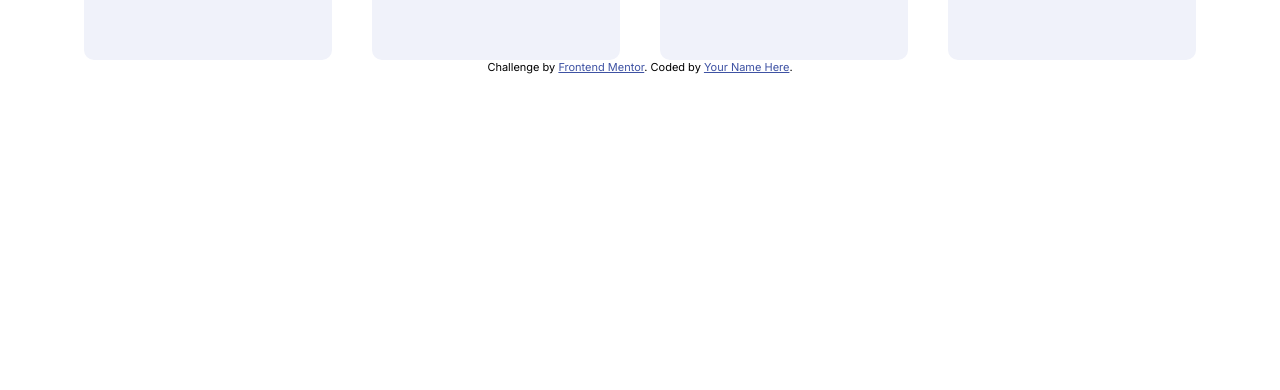
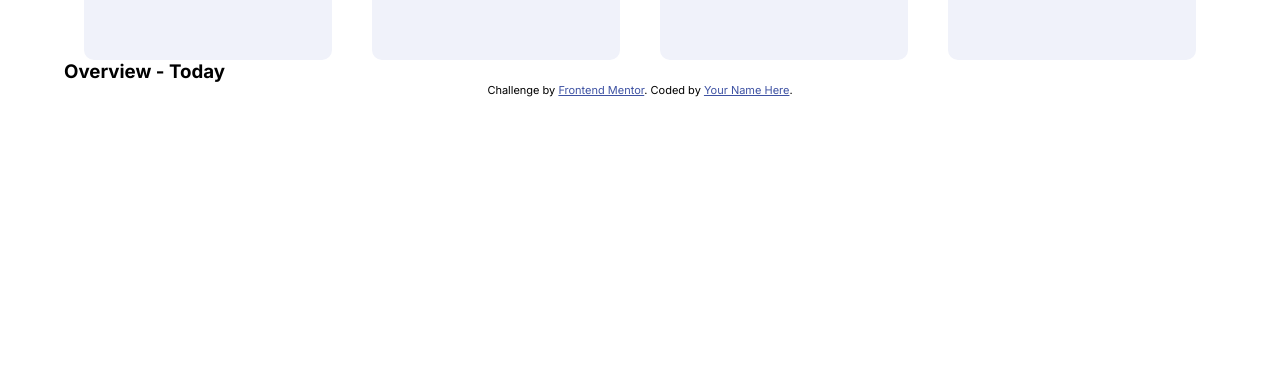
Before and after one commit to michael-kusdya/social-dashboard, a plain HTML site: page index.html in a window 1280 px wide. Shown: the part 410-800 px from the top of the page. Drawn offline with Linux system fonts and the light colour scheme.

Commit message:
add overview

```diff
--- a/index.html
+++ b/index.html
@@ -68,49 +68,93 @@
 		</div>
 	</div>
 
-	<!--
+	<div id="overview">
+		<div class="container">
+			<h3>Overview - Today</h3>
+			<!-- <div class="overview-card">
+				<div class="overview-header">
+					<p>Page Views</p>
+					<img src="./images/icon-facebook.svg" alt="" srcset="">
+				</div>
+				<div class="overview-content">
+					<p>87</p>
+					<p>3%</p>
+				</div>
+			</div>
+			<div class="overview-card">
+				<div class="overview-header">
+					<p>Likes</p>
+					<img src="./images/icon-facebook.svg" alt="" srcset="">
+				</div>
+				<div class="overview-content">
+					<p>52</p>
+					<p>2%</p>
+				</div>
+			</div>
+			<div class="overview-card">
+				<div class="overview-header">
+					<p>Likes</p>
+					<img src="./images/icon-instagram.svg" alt="" srcset="">
+				</div>
+				<div class="overview-content">
+					<p>5462</p>
+					<p>2257%</p>
+				</div>
+			</div>
+			<div class="overview-card">
+				<div class="overview-header">
+					<p>Profile Views</p>
+					<img src="./images/icon-instagram.svg" alt="" srcset="">
+				</div>
+				<div class="overview-content">
+					<p>52k</p>
+					<p>1375%</p>
+				</div>
+			</div>
 
+			<div class="overview-card">
+				<div class="overview-header">
+					<p>Retweets</p>
+					<img src="./images/icon-twitter.svg" alt="" srcset="">
+				</div>
+				<div class="overview-content">
+					<p>117</p>
+					<p>303%</p>
+				</div>
+			</div>
+			<div class="overview-card">
+				<div class="overview-header">
+					<p>Likes</p>
+					<img src="./images/icon-twitter.svg" alt="" srcset="">
+				</div>
+				<div class="overview-content">
+					<p>507</p>
+					<p>553%</p>
+				</div>
+			</div>
+			<div class="overview-card">
+				<div class="overview-header">
+					<p>Likes</p>
+					<img src="./images/icon-instagram.svg" alt="" srcset="">
+				</div>
+				<div class="overview-content">
+					<p>107</p>
+					<p>19%</p>
+				</div>
+			</div>
+			<div class="overview-card">
+				<div class="overview-header">
+					<p>Total Views</p>
+					<img src="./images/icon-instagram.svg" alt="" srcset="">
+				</div>
+				<div class="overview-content">
+					<p>1407</p>
+					<p>12% </p>
+				</div>
+			</div> -->
+		</div>
+	</div>
 
-
-
-
-
-
-
-
-	Overview - Today
-
-	Page Views
-	87
-	3%
-
-	Likes
-	52
-	2%
-
-	Likes
-	5462
-	2257%
-
-	Profile Views
-	52k
-	1375%
-
-	Retweets
-	117
-	303%
-
-	Likes
-	507
-	553%
-
-	Likes
-	107
-	19%
-
-	Total Views
-	1407
-	12% -->
 
 	<div class="attribution">
 		Challenge by <a href="https://www.frontendmentor.io?ref=challenge" target="_blank">Frontend Mentor</a>.
--- a/styles.css
+++ b/styles.css
@@ -121,3 +121,22 @@ div#youtube.summary-card {
     padding: 10px 0;
     font-weight: 800;
 }
+
+#overview {
+    display: flex;
+    align-items: center;
+    justify-content: center;
+    /* You can set flex-wrap and
+       flex-direction individually */
+    flex-direction: row;
+    flex-wrap: wrap;
+    /* Or do it all in one line
+      with flex flow */
+    /* flex-flow: row wrap; */
+    /* tweak where items line
+       up on the row
+       valid values are: flex-start,
+       flex-end, space-between,
+       space-around, stretch */
+    align-content: flex-end;
+ }
```
